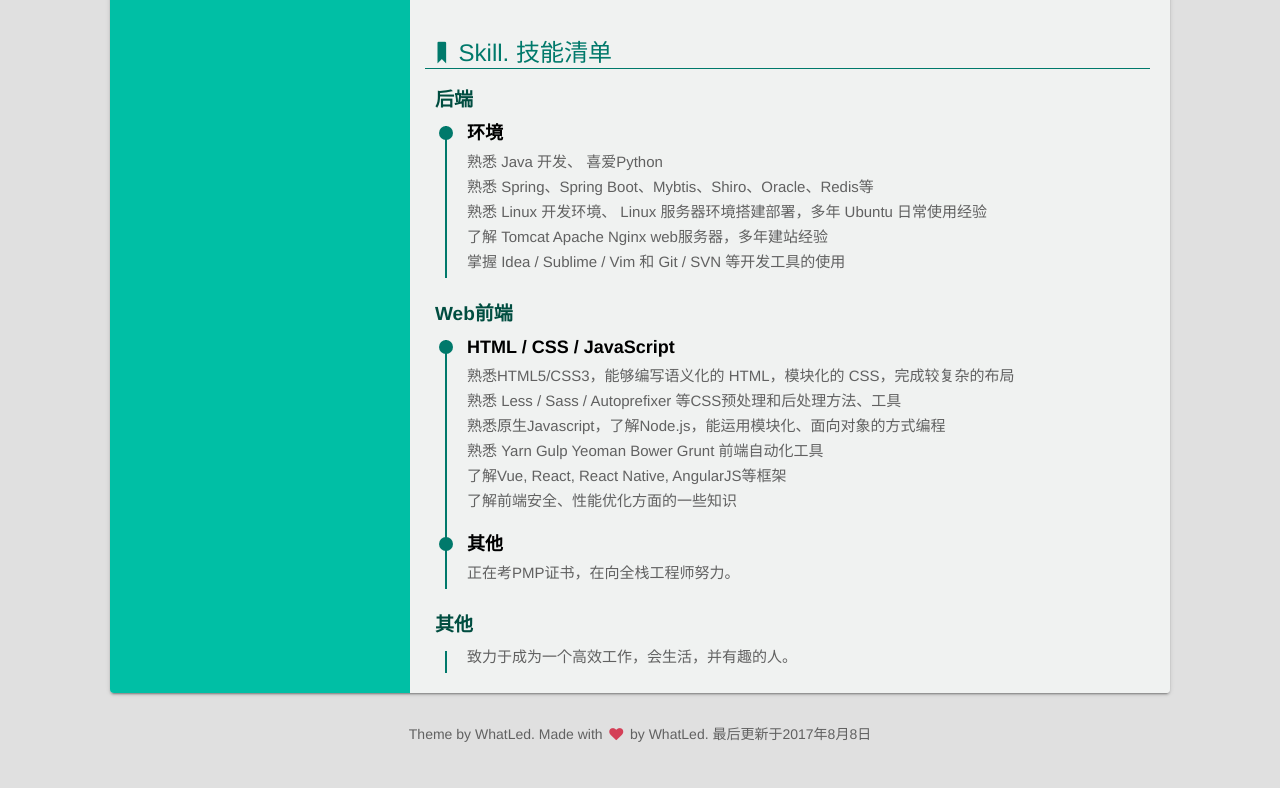
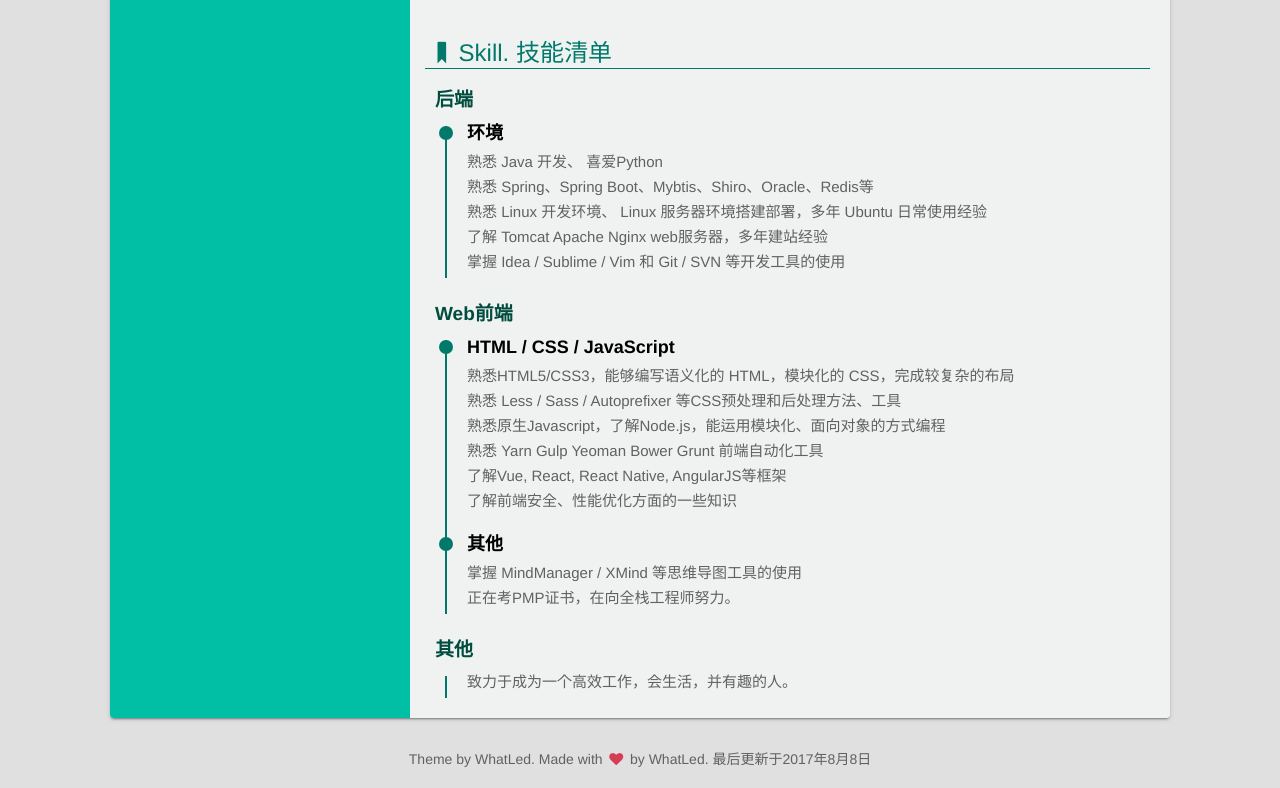
Before and after one commit to sxyseo/Resume, a website: page index.html in a window 1280 px wide. Shown: the part 2020-2808 px from the top of the page. Before the commit the page ends 2783 px from the top, so only its background shows below. Drawn offline with Linux system fonts and the light colour scheme.

Commit message:
Java项目工程师2017-08-08

```diff
--- a/index.html
+++ b/index.html
@@ -245,6 +245,7 @@
                         <li>
                             <div class="circle"></div>
                             <h4>其他</h4>
+                            <p>掌握 MindManager / XMind 等思维导图工具的使用</p>
                             <p>正在考PMP证书，在向全栈工程师努力。</p>
                         </li>
                     </ul>
```
